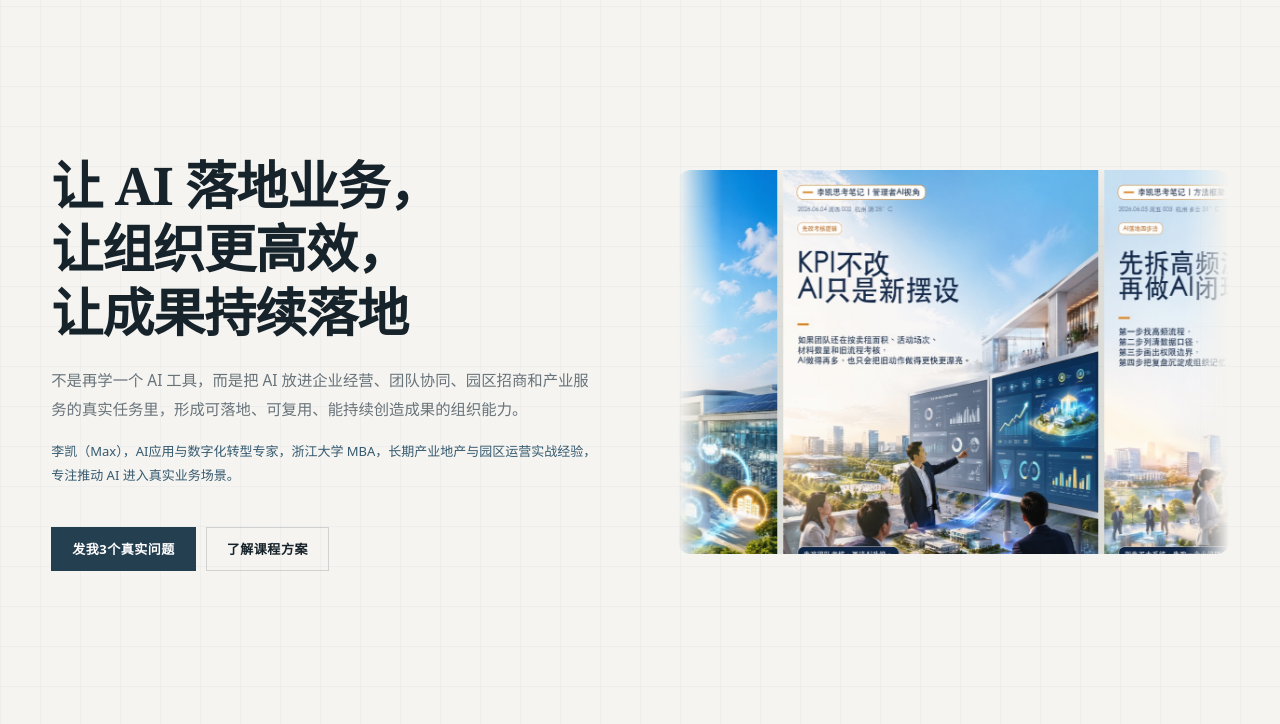
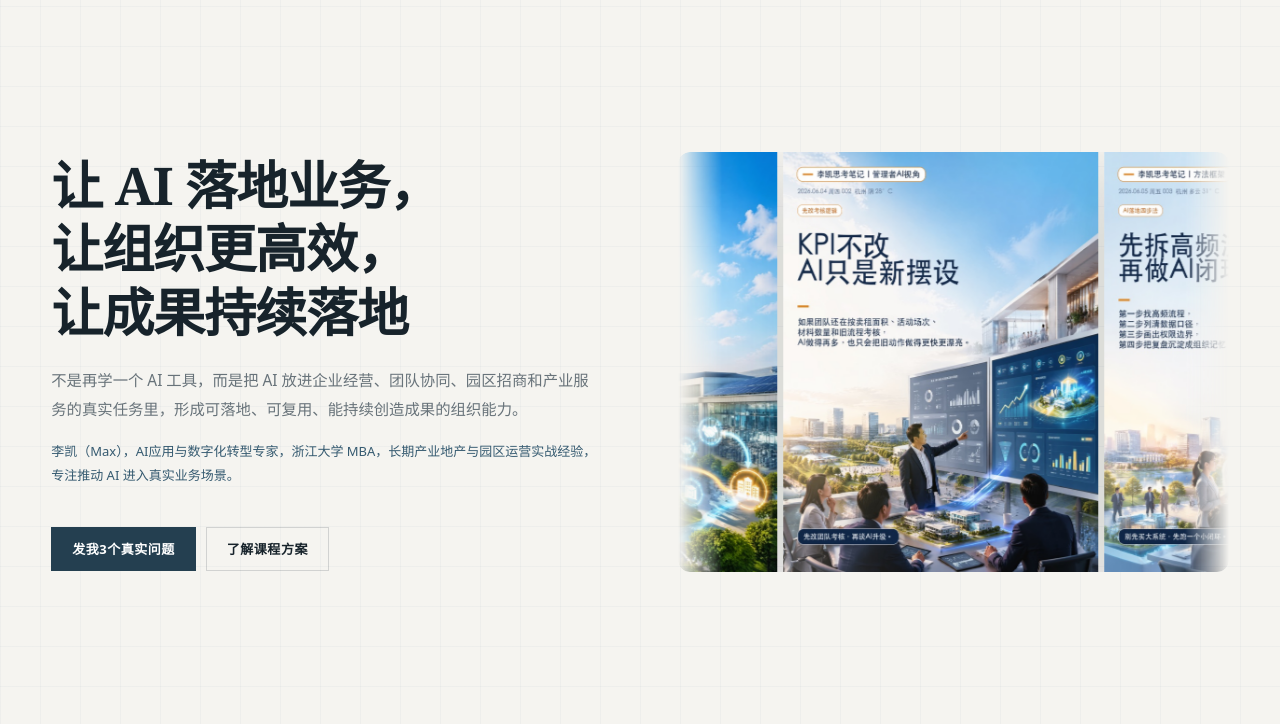
Before and after one commit to vinesy-cell/course-website, a website: page src/index.html in a window 1280 px wide. Shown: the part 74-798 px from the top of the page. Drawn offline with Linux system fonts and the light colour scheme; files whose address does not match are found by name.

Commit message:
fix: sticker banner 底部裁剪，提升容器最小高度至 420px

```diff
--- a/src/styles.css
+++ b/src/styles.css
@@ -289,7 +289,7 @@ img {
 /* ─── Hero 贴图横向滚动带 ──────────────────────────────── */
 /* 用 CSS 变量统一容器与图片高度，避免 % 高度在 flex 中解析失败 */
 :root {
-  --sticker-h: clamp(380px, 48vh, 480px);
+  --sticker-h: clamp(420px, 48vh, 480px);
 }
 
 .sticker-track-wrap {
```
